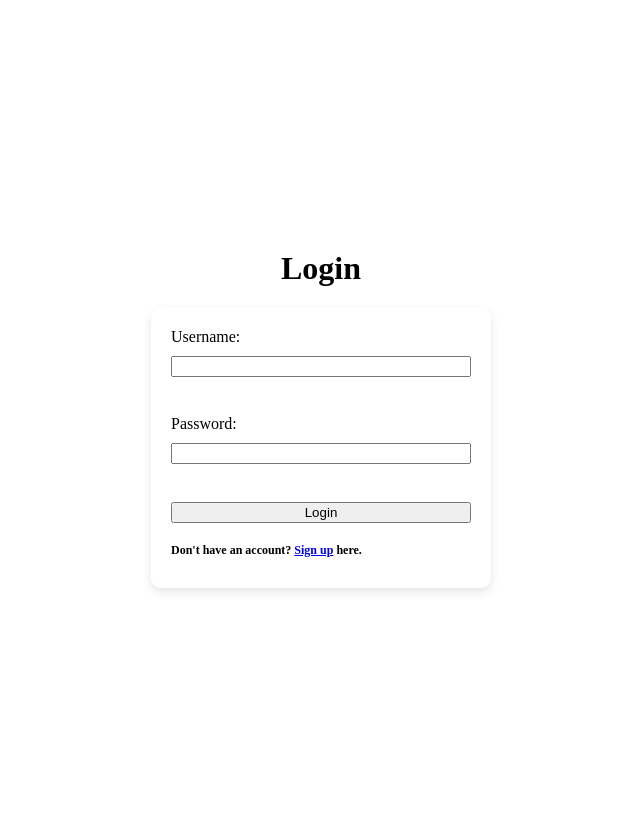
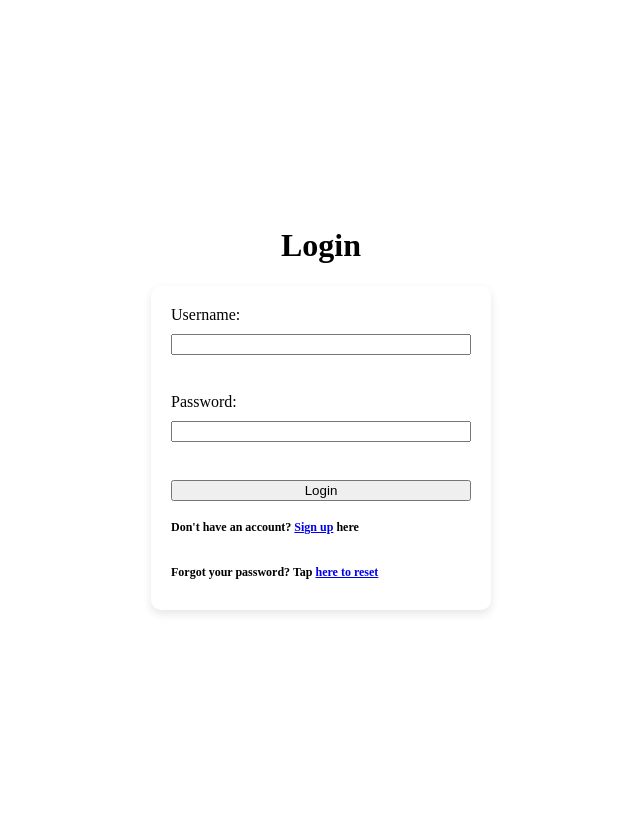
Before and after one commit to mhartle02/Scriptoria, a Flask app: page /login in a window 1280 px wide. Shown: the whole page, without its empty margins (319-959 px from the left). Run offline with Flask 3, Linux system fonts and the light colour scheme.

Commit message:
added a reset html page (for password) and fix some issues (sign up page didn't appear originally after pushing the blue link)

```diff
--- a/app.py
+++ b/app.py
@@ -46,5 +46,17 @@ def signup():
     #add_to_db() or other such function here to insert new user into database
     return render_template('signup.html', msg="User successfully created!", errors=[], show_form=False)
 
+@app.route('/reset', methods = ['GET', 'POST'])
+def reset():
+    if request.method == 'GET':
+        return render_template('reset.html')
+    if request.method == 'POST':
+        new_password = request.form.get('password1')
+        password_confirm = request.form.get('password2')
+        if new_password != password_confirm:
+            flash("You enter the wrong password. Try again")
+    return render_template('reset.html', msg="Password successfully changed", errors=[], show_form=False)
+
+
 if __name__ == '__main__':
     app.run()
--- a/templates/home.html
+++ b/templates/home.html
@@ -10,6 +10,7 @@
         <a class = "active" href = "#home">Home</a>
         <a href = "profile">My Books</a>
         <a href = "bookclub">Book clubs</a>
+
 
         <!--IF LOGGED IN -->
         <div class = profile><a href = "profile">Profile</a></div>
--- a/templates/login.html
+++ b/templates/login.html
@@ -45,8 +45,13 @@
         <button type="submit">Login</button>
         <h2>
             Don't have an account?
-            <a href="signup.html">Sign up</a>
-            here.
+            <a href=/signup>Sign up</a>
+            here
+        </h2>
+
+        <h2>
+            Forgot your password? Tap
+            <a href=/reset> here to reset </a>
         </h2>
 
     </form>
```
Also changed, not shown: templates/reset.html (added, +18 -0 lines).
